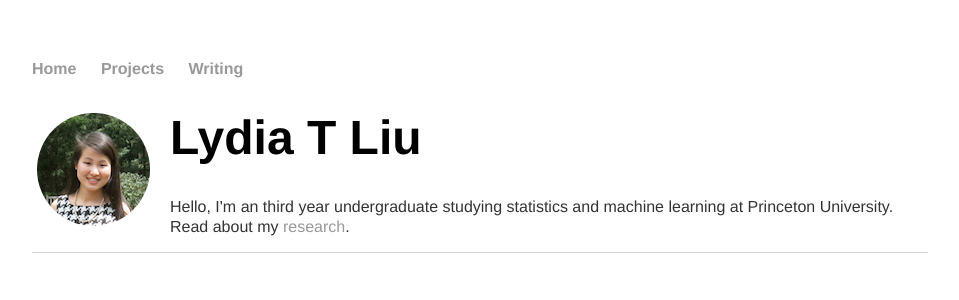
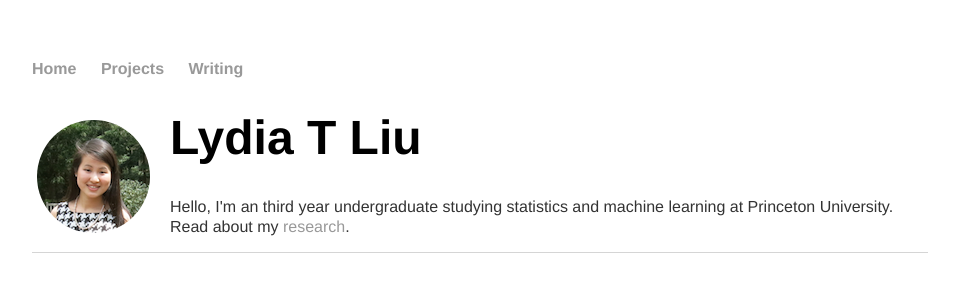
Before and after one commit to serenalwang/serenalwang.github.io, a Jekyll site: the page built from index.html, in a window 1280 px wide. Shown: the top 300 px of the page, without its empty margins (160-1119 px from the left). Built offline with Jekyll 4.4.1, drawn with Linux system fonts in a browser that asks for light colours.

Commit message:
Update main.css

```diff
--- a/css/main.css
+++ b/css/main.css
@@ -33,7 +33,7 @@ p {
 
 .leftside_image {
   float: left;
-  margin-top:3px;
+  margin-top:10px;
   margin-right: 20px;
   margin-left: 5px;
   margin-bottom: 6px;
```
